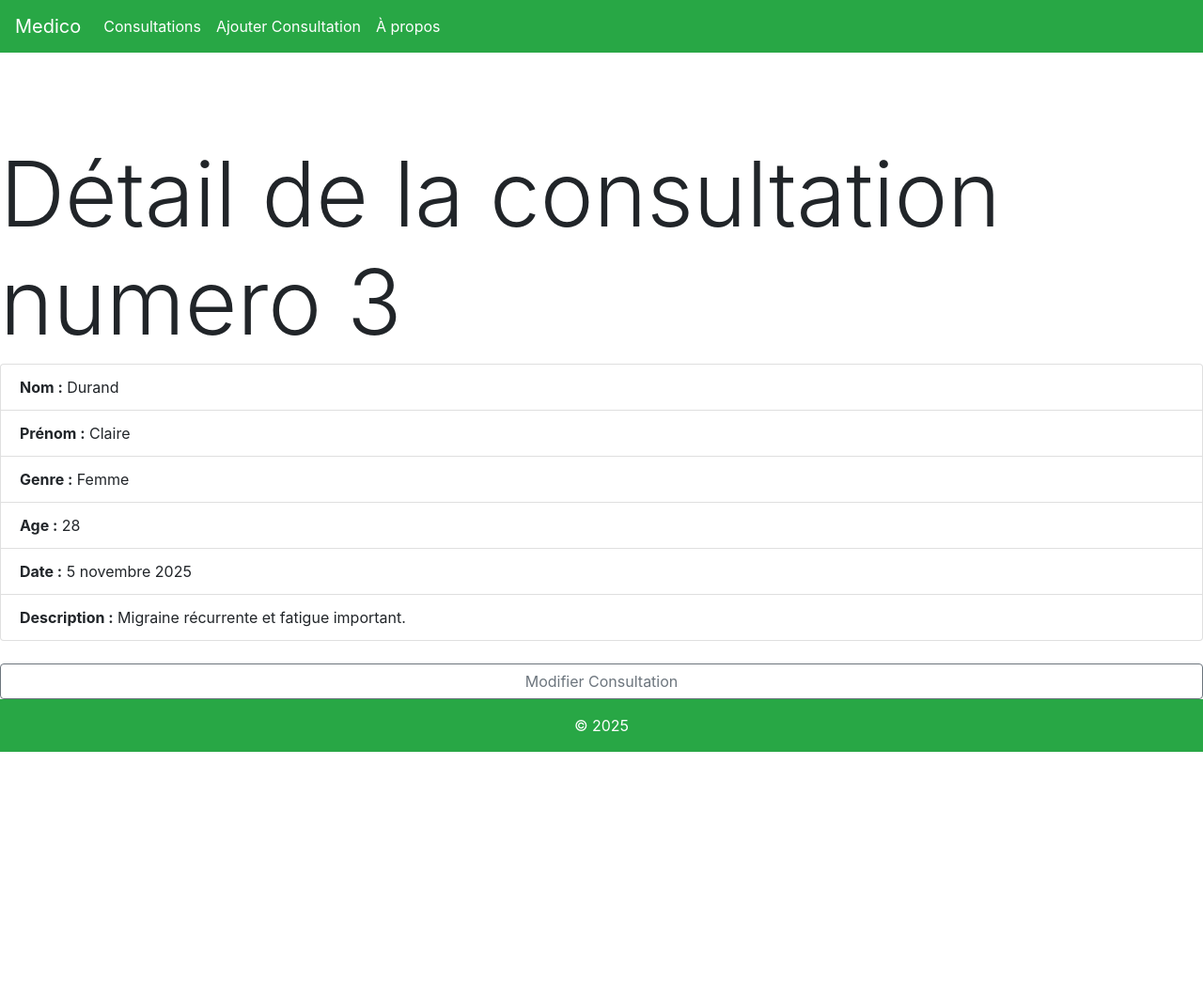
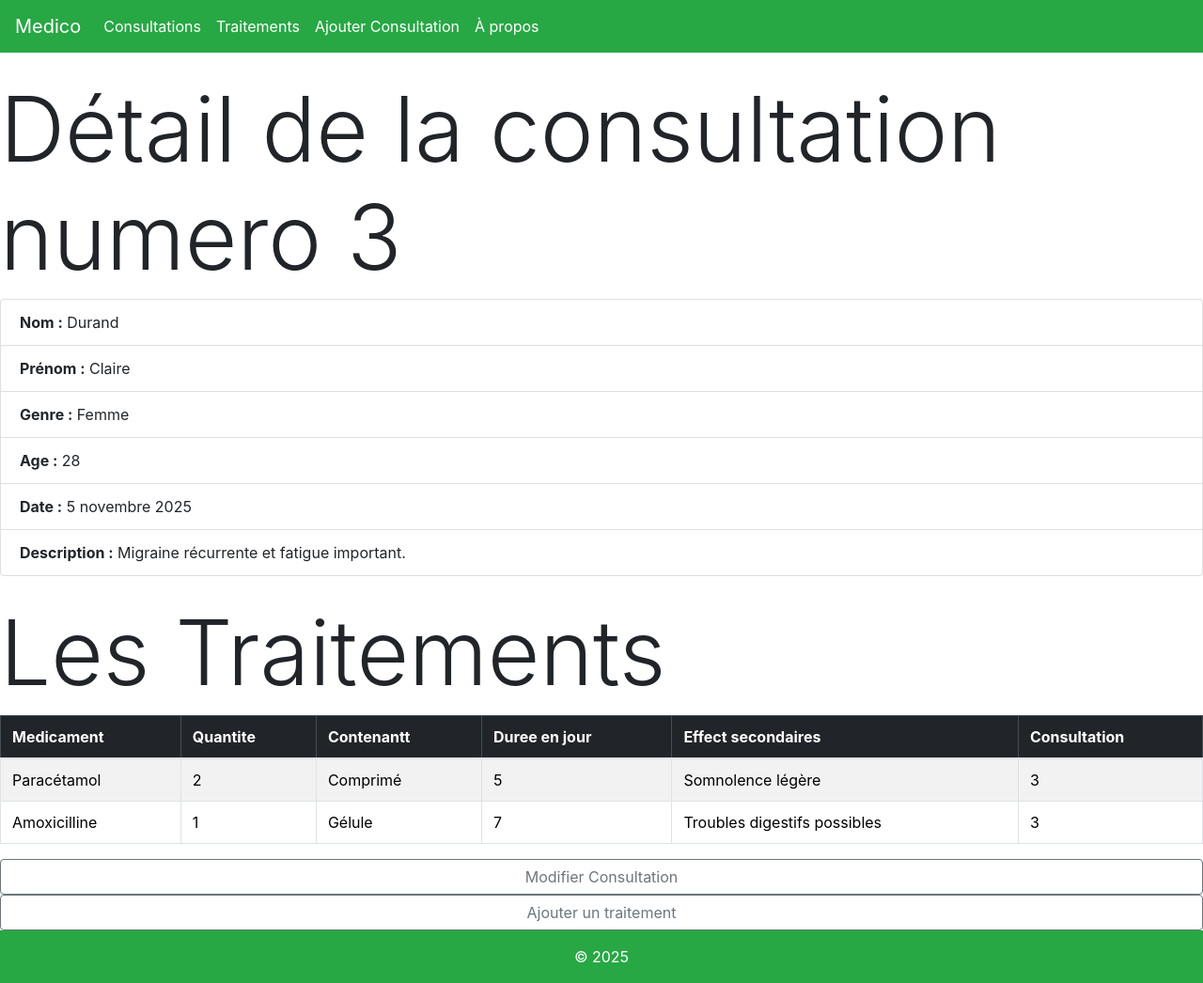
Before and after one commit to Lyne-Gh/Medico, a Django app: page /consultations/3/ in a window 1280 px wide. Shown: the whole page at 94% size. Before the commit the page ends 800 px from the top, so only its background shows below. Run offline with Django 5.2, Linux system fonts and the light colour scheme; data comes from the database, SQL or seed files in the repository; both versions use the stored data as it was after the commit; some libraries are stand-ins or nearby versions.

Commit message:
debut de la question 12+ajouter un nouveau traitement+lister les traitement existant avec la consultation associée+bosstrap/del carmen

```diff
--- a/cc/medico/models.py
+++ b/cc/medico/models.py
@@ -22,5 +22,5 @@ class Traitement(models.Model):
     effects_secondaires=models.TextField(null=False, blank=True)
     consultation=models.ForeignKey(Consultation, on_delete=models.CASCADE, null=False)
 
-def __str__(self):
-    return self.medicament
+    def __str__(self):
+        return self.medicament
--- a/cc/medico/templates/medico/consultationDetails.html
+++ b/cc/medico/templates/medico/consultationDetails.html
@@ -1,13 +1,8 @@
 {% extends 'medico/main.html'%}
 {% load django_bootstrap5 %}
 {% block content %}
-<!DOCTYPE html>
-<html lang="en">
-<head>
-    <meta charset="UTF-8">
-    <meta name="viewport" content="width=device-width, initial-scale=1.0">
+
     <title>{%block title%}Consultation{%endblock%} </title>
-    <link rel="stylesheet" href="https://stackpath.bootstrapcdn.com/bootstrap/4.5.2/css/bootstrap.min.css">
 </head>
 <body>
     <nav>
@@ -25,10 +20,47 @@
     <li class="list-group-item"><strong>Description :</strong> {{ consultation.description }}</li>
 </ul>
 <br>
-    <a href="{% url 'editConsultation' consultation.id %}" class="btn btn-outline-secondary">
+
+<h1 class="display-1">Les Traitements </h1>
+<div class="custom-table">
+{% if lesTraitements %}
+<table class="table table-striped table-bordered">
+    <thead class="table-dark">
+        <tr>
+            <th>Medicament</th>
+            <th>Quantite</th>
+            <th>Contenantt</th>
+            <th>Duree en jour</th>
+            <th>Effect secondaires</th>
+            <th>Consultation</th>
+        </tr>
+    </thead>
+    <tbody>
+        {% for unTraitement in lesTraitements %}
+        <tr>
+        <td>{{unTraitement.medicament}}</td>
+        <td>{{unTraitement.quantite}}</td>
+        <td>{{unTraitement.contenant}}</td>
+        <td>{{unTraitement.duree}}</td>
+        <td>{{unTraitement.effects_secondaires}}</td>
+        <td>{{ unTraitement.consultation.id }}</td>
+        </tr>
+        {% endfor %}
+    </tbody>
+</table>
+</div>
+{% else %}
+<p>Aucunes Traitements.</p>
+{% endif %}
+
+
+
+ <a href="{% url 'editConsultation' consultation.id %}" class="btn btn-outline-secondary">
         Modifier Consultation
     </a>
+    <a href="{% url 'ajouter_traitement' consultation.pk %}" class="btn btn-outline-secondary">
+        Ajouter un traitement
+    </a>
 
-</body>
-</html>
+
 {% endblock %}
--- a/cc/medico/templates/medico/consultationModif.html
+++ b/cc/medico/templates/medico/consultationModif.html
@@ -6,8 +6,6 @@
 <head>
     <meta charset="UTF-8">
     <meta name="viewport" content="width=device-width, initial-scale=1.0">
-    <title>{%block title%}Document{%endblock%}</title>
-    <link rel="stylesheet" href="https://stackpath.bootstrapcdn.com/bootstrap/4.5.2/css/bootstrap.min.css">
 </head>
 <body>
     <h1 class="display-1">Modification de la Consultation {{ consultation.pk }} </h1>
--- a/cc/medico/templates/medico/main.html
+++ b/cc/medico/templates/medico/main.html
@@ -17,14 +17,18 @@
     <a class=" text-white nav-link" href="{% url 'listeconsultations' %}">Consultations</a>
   </li>
   <li class="navbar-item active">
+    <a class="text-white nav-link" href="{% url 'listetraitements' %}">Traitements</a>
+    </li>
+  <li class="navbar-item active">
     <a class="text-white nav-link" href="{% url 'nouvelle_consultation' %}">Ajouter Consultation</a>
   </li>
     <li class="navbar-item active">
     <a class="text-white nav-link" href="{% url 'about' %}">À propos</a>
     </li>
+
     </ul>
   </nav>
-      <div class="container flex-grow-1">
+      <div class="container flex-grow-1 mt-4">
       {% block content %}
       {% endblock %}
        </div>
--- a/cc/medico/urls.py
+++ b/cc/medico/urls.py
@@ -11,5 +11,8 @@ urlpatterns = [
 
     # URL pour la page principale
     path('', views.main, name='main'),
+    path('ajouter_traitement/<int:consultation_id>/', views.ajouter_traitement, name='ajouter_traitement'),
+    path('traitements/',views.traitements, name='listetraitements'),
+
 
 ]
--- a/cc/medico/views.py
+++ b/cc/medico/views.py
@@ -1,14 +1,16 @@
 from django.shortcuts import render,redirect,get_object_or_404
-from .forms import ConsultationForm
-from .models import Consultation
+from .forms import ConsultationForm,TraitementForm
+from .models import Consultation,Traitement
 
 def about(request):
     return render(request, 'medico/about.html')
 
 def consultationDetail(request, consultationID):
     consultation=Consultation.objects.get(pk=consultationID)
+    lesTraitements = consultation.traitement_set.all()
     context = {
         "consultation": consultation,
+        "lesTraitements": lesTraitements,
     }
     return render(request,"medico/consultationDetails.html",context)
 
@@ -56,3 +58,25 @@ def editConsultation(request,consultationID):
 # Vue pour la page principale
 def main(request):
     return render(request, 'medico/main.html')
+
+def ajouter_traitement(request, consultation_id):
+    consultation = Consultation.objects.get(pk=consultation_id)
+
+
+    if request.method == 'POST':
+        form = TraitementForm(request.POST)
+        if form.is_valid():
+            traitement = form.save(commit=False)
+            traitement.consultation = consultation #clé etrangere consultation
+            traitement.save()
+            return redirect('consultationDetail', consultationID=consultation.id)
+    else:
+        form = TraitementForm()
+
+
+    return render(request, 'medico/ajouter_traitement.html', {'form': form, 'consultation': consultation})
+
+
+def traitements(request):
+    lesTraitements = Traitement.objects.all().order_by('medicament')
+    return render(request, 'medico/listetraitement.html', {"lesTraitements":lesTraitements})
```
Also changed, not shown: cc/medico/forms.py (+7 -1 lines), cc/medico/templates/medico/ajouter_traitement.html (added, +27 -0 lines), cc/medico/templates/medico/listeconsultations.html (+3 -9 lines), cc/medico/templates/medico/listetraitement.html (added, +50 -0 lines), cc/db.sqlite3.
